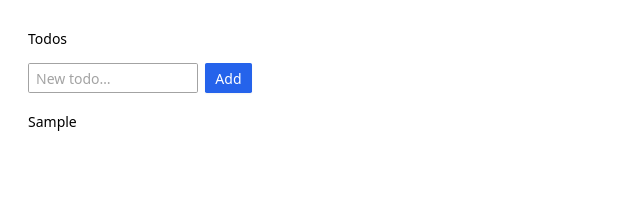
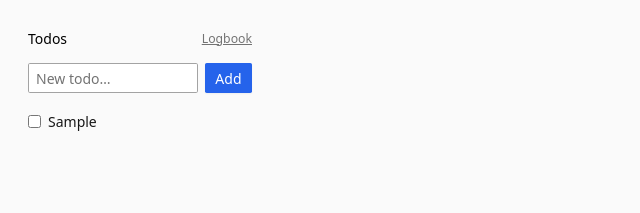
Before and after one commit to nikitapashinsky/svelte-todos, a SvelteKit app: page / in a window 1280 px wide. Both pictures are taken after typing "Sample" into the empty fields and a click on the button "Add". Shown: the top 213 px of the page, without its empty margins (0-640 px from the left). Built offline with nearby package versions, Linux system fonts and the light colour scheme.

Commit message:
add logbook and some styling

```diff
--- a/src/app.css
+++ b/src/app.css
@@ -4,4 +4,9 @@
 
 html {
 	font-size: 14px;
+	@apply bg-neutral-50;
 }
+
+input {
+	font-size: 14px;
+}
--- a/src/routes/Todo.svelte
+++ b/src/lib/Todo.svelte
@@ -4,13 +4,21 @@
 	export let todo;
 </script>
 
-<li class="group relative flex justify-between gap-4 py-1 ">
+<li
+	class={`group relative flex justify-between gap-4 py-1 ${
+		todo.isCompleted ? 'text-neutral-500' : 'text-neutral-900'
+	}`}
+>
 	<div class="flex items-center gap-2">
-		<!-- <input type="checkbox" on:change={() => handleComplete(id)} /> -->
-		{todo.title}
+		<input
+			type="checkbox"
+			on:change={() => dispatch('complete', todo)}
+			checked={todo.isCompleted}
+		/>
+		{todo.name}
 	</div>
 	<button on:click={() => dispatch('remove', todo)} class="invisible group-hover:visible">
-		<span class="text-red-700 underline">Delete</span>
+		<span class="text-sm text-red-700 underline">Delete</span>
 	</button>
 	<div
 		class="invisible absolute top-0 -left-2 -z-10 box-content h-full min-w-full bg-neutral-100 px-2 group-hover:visible"
--- a/src/routes/+layout.svelte
+++ b/src/routes/+layout.svelte
@@ -1,6 +1,44 @@
 <script>
+	import { nanoid } from 'nanoid';
+	import '@fontsource/inter/variable.css';
 	import '../app.css';
-	import '@fontsource/inter/variable.css';
+	import { todos } from '../stores.js';
+
+	export let todoNameInput = '';
+
+	function addTodo() {
+		let newTodo = {
+			id: nanoid(),
+			name: todoNameInput,
+			isCompleted: false
+		};
+
+		$todos.activeTodos = [newTodo, ...$todos.activeTodos];
+		todoNameInput = '';
+		console.log($todos);
+	}
 </script>
 
-<slot />
+<main class="flex max-w-xs flex-col gap-4 p-8">
+	<div class="flex items-center justify-between">
+		<h1 class="font-medium">Todos</h1>
+		<a href="logbook" class="text-sm text-neutral-500 underline">Logbook</a>
+	</div>
+	<form on:submit|preventDefault={addTodo}>
+		<div class="flex gap-2">
+			<input
+				required
+				type="text"
+				bind:value={todoNameInput}
+				placeholder="New todo…"
+				class="w-full rounded-sm border border-neutral-400 py-1 px-2 placeholder-neutral-500 focus:border-blue-500 focus:outline-none focus:ring-1 focus:ring-blue-500"
+			/>
+			<button
+				type="submit"
+				class="flex items-center justify-center rounded-sm bg-blue-600 px-3 text-white  shadow-sm focus:outline-none  focus-visible:border-0 focus-visible:ring-2 focus-visible:ring-blue-500 focus-visible:ring-offset-1"
+				>Add</button
+			>
+		</div>
+	</form>
+	<slot />
+</main>
--- a/src/routes/+page.svelte
+++ b/src/routes/+page.svelte
@@ -1,56 +1,37 @@
 <!-- svelte-ignore a11y-click-events-have-key-events -->
 <script>
-	import { nanoid } from 'nanoid';
-	import Todo from './Todo.svelte';
+	import Todo from '$lib/Todo.svelte';
 	import { todos } from '../stores.js';
-	import { completedTodos } from '../stores.js';
 
-	let newTodoTitle = '';
-
-	function handleAdd() {
-		let newTodo = {
-			id: nanoid(),
-			title: newTodoTitle,
-			isCompleted: false
-		};
-
-		$todos = [newTodo, ...$todos];
-		newTodoTitle = '';
-		console.log($todos);
+	function toggleComplete(todo, index) {
+		todo.isCompleted = !todo.isCompleted;
+		$todos.completedTodos = $todos.completedTodos.concat($todos.activeTodos.splice(index, 1));
 	}
 
+	// function unCompleteTodo(todo, index) {
+	// 	todo.isCompleted = !todo.isCompleted;
+	// 	$completedTodos.splice(index, 1);
+	// 	$completedTodos = $completedTodos;
+	// 	todos.unshift(todo);
+	// 	todos = todos;
+	// }
+
 	function removeTodo(todo) {
-		$todos = $todos.filter((t) => t.id !== todo.id);
-	}
-
-	function handleComplete(id) {
-		let completedTodo = $todos.splice(id, 1);
-		$todos = $todos;
-		$completedTodos = [completedTodo, ...$completedTodos];
+		// $todos = $todos.filter((t) => t.id !== todo.id);
+		// $completedTodos = $completedTodos.filter((t) => t.id !== todo.id);
 	}
 </script>
 
-<main class="flex max-w-xs flex-col gap-4 p-8">
-	<h1 class="font-medium">Todos</h1>
-	<form on:submit|preventDefault={handleAdd}>
-		<div class="flex gap-2">
-			<input
-				required
-				type="text"
-				bind:value={newTodoTitle}
-				placeholder="New todo…"
-				class="w-full rounded-sm border border-neutral-400 py-1 px-2 placeholder-neutral-400 focus:border-blue-500 focus:outline-none focus:ring-1 focus:ring-blue-500"
+{#if $todos.activeTodos.length > 0}
+	<ul class="flex flex-col gap-1">
+		{#each $todos.activeTodos as todo, index (todo.id)}
+			<Todo
+				{todo}
+				on:remove={(e) => removeTodo(e.detail)}
+				on:complete={(e) => toggleComplete(e.detail, index)}
 			/>
-			<button
-				type="submit"
-				class="flex items-center justify-center rounded-sm bg-blue-600 px-3  text-white shadow-sm"
-				>Add</button
-			>
-		</div>
-	</form>
-	<ul class="flex flex-col gap-1">
-		{#each $todos as todo, index (todo.id)}
-			<Todo {todo} on:remove={(e) => removeTodo(e.detail)} />
 		{/each}
 	</ul>
-</main>
+{:else}
+	<p class="text-sm text-neutral-500">You don't have any todos. Yay!</p>
+{/if}
--- /dev/null
+++ b/src/routes/logbook/+page.svelte
@@ -0,0 +1,19 @@
+<script>
+	import Todo from '$lib/Todo.svelte';
+	import { todos } from '../../stores.js';
+
+	$: todosObj = $todos;
+</script>
+
+<div class="flex flex-col gap-4 pt-4">
+	<h3 class="font-medium">Logbook</h3>
+	{#if todosObj.completedTodos.length > 0}
+		<ul class="flex flex-col gap-1">
+			{#each todosObj.completedTodos as todo, index (todo.id)}
+				<Todo {todo} on:remove={(e) => removeTodo(e.detail)} />
+			{/each}
+		</ul>
+	{:else}
+		<p class="text-sm text-neutral-500">Completed todos will appear here in the Logbook.</p>
+	{/if}
+</div>
--- a/src/stores.js
+++ b/src/stores.js
@@ -1,5 +1,3 @@
 import { writable } from 'svelte/store';
 
-export const todos = writable([]);
-
-export const completedTodos = writable([]);
+export const todos = writable({ activeTodos: [], completedTodos: [] });
```
